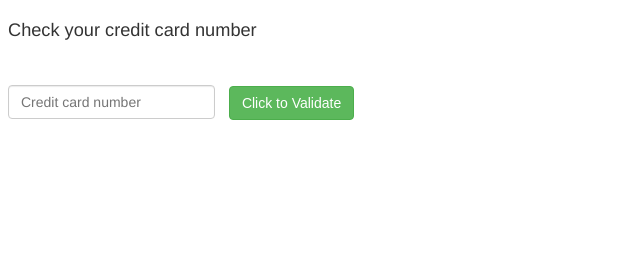
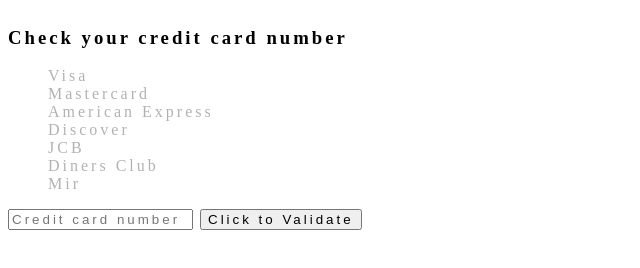
Before and after one commit to SofiaPeturkina/Credit-Card-Validator, a website built with webpack: page src/index.html in a window 1280 px wide. Shown: the whole page, without its empty margins (0-640 px from the left). Built offline with nearby package versions, Linux system fonts and the light colour scheme; files whose address does not match are found by name.

Commit message:
Add files via upload

```diff
--- a/src/css/style.css
+++ b/src/css/style.css
@@ -1,128 +1,59 @@
-body {
-    font-family: "Helvetica Neue",Helvetica,Arial,sans-serif;
-    font-size: 14px;
-    line-height: 1.42857143;
-    color: #333;
-    background-color: #fff;
+* {
+    box-sizing: border-box;
+    overflow: hidden;
+    letter-spacing: 3px;
 }
+.main-container {
+    display: flex;
+    flex-direction: column;
+    align-items:center;
+    margin-top: 20vh;
+}
+.cards-list {
+    display: flex;
 
-h3 {
-    font-size: 1.3em;
+}
+.cards-list-item {
+    padding: 5px;
+    margin: 5px;
+    list-style-type: none;
+}
+.form-input-field {
+    width: 400px;
+    height: 40px;
+    border-radius: 4px;
+    outline: black;
+    font-size: 17x;
+}
+.form-button {
+    height: 40px;
+    cursor: pointer;
+    background-color: #7DCE13;
+    border-radius: 4px;
+}
+button:hover {
+    color: #fff;
+}
+.cards-list-item-active {
+    opacity: 1;
+}
+.card {
+    width: 100px;
+    height: 85px;
+    opacity: 0.3;
+}
+.mir {
+    height: 65px;
+    margin-top: 10px;
+}
+.result {
     margin-top: 20px;
-    margin-bottom: 10px;
-    font-family: inherit;
-    font-weight: 500;
-    line-height: 1.1;
-    color: inherit;
 }
-
-.cards {
-    margin: 10px 0;
-    height: 25px;
+.reset-button {
+    display: none;
+    height: 40px;
+    cursor: pointer;
+    background-color: #FFB9B9;
+    border-radius: 4px;
+    margin-top: 20px;
 }
-
-.list-unstyled {
-    padding-left: 0;
-    list-style: none;
-}
-
-.card {
-    float: left;
-    width: 39px;
-    height: 25px;
-    text-indent: -9999px;
-    background-position: 0 0;
-    margin-right: 4px;
-}
-
-.visa {
-    background-image: url(../img/card-visa.gif);
-}
-
-.master {
-    background-image: url(../img/card-mastercard.gif);
-}
-
-.amex {
-    background-image: url(../img/card-amex.gif);
-}
-
-.discover {
-    background-image: url(../img/card-discover.gif);
-}
-
-.jcb {
-    background-image: url(../img/card-jcb.gif);
-}
-
-.diners_club {
-    background-image: url(../img/card-diners.gif);
-}
-
-.mir {
-    background-image: url(../img/card-mir.gif);
-}
-
-.form-group {
-    display: block;
-    margin-bottom: 15px;
-    box-sizing: border-box;
-}
-
-.form-control {
-    display: inline-block;
-    height: 34px;
-    padding: 6px 12px;
-    margin: 0;
-    font: inherit;
-    font-size: 14px;
-    line-height: 1.42857143;
-    color: #555;
-    background-color: #fff;
-    background-image: none;
-    border: 1px solid #ccc;
-    border-radius: 4px;
-    box-sizing: border-box;
-    box-shadow: inset 0 1px 1px rgb(0 0 0 / 8%);
-    transition: border-color ease-in-out .15s,box-shadow ease-in-out .15s;
-}
-
-.btn {
-    display: inline-block;
-    padding: 6px 12px;
-    margin-left: 10px;
-    margin-bottom: 0;
-    font-size: 14px;
-    font-weight: 400;
-    line-height: 1.42857143;
-    text-align: center;
-    text-decoration: none;
-    white-space: nowrap;
-    vertical-align: middle;
-    cursor: pointer;
-    user-select: none;
-    background-image: none;
-    border: 1px solid transparent;
-    border-radius: 4px;
-    box-sizing: border-box;
-}
-
-.btn-success {
-    color: #fff;
-    background-color: #5cb85c;
-    border-color: #4cae4c;
-}
-
-.valid {
-    border: 3px solid transparent;
-    border-color: #5cb85c;
-}
-
-.invalid {
-    border: 3px solid transparent;
-    border-color: red;
-}
-
-.invalidCard {
-    background-position: 0 25px;
-}
```
